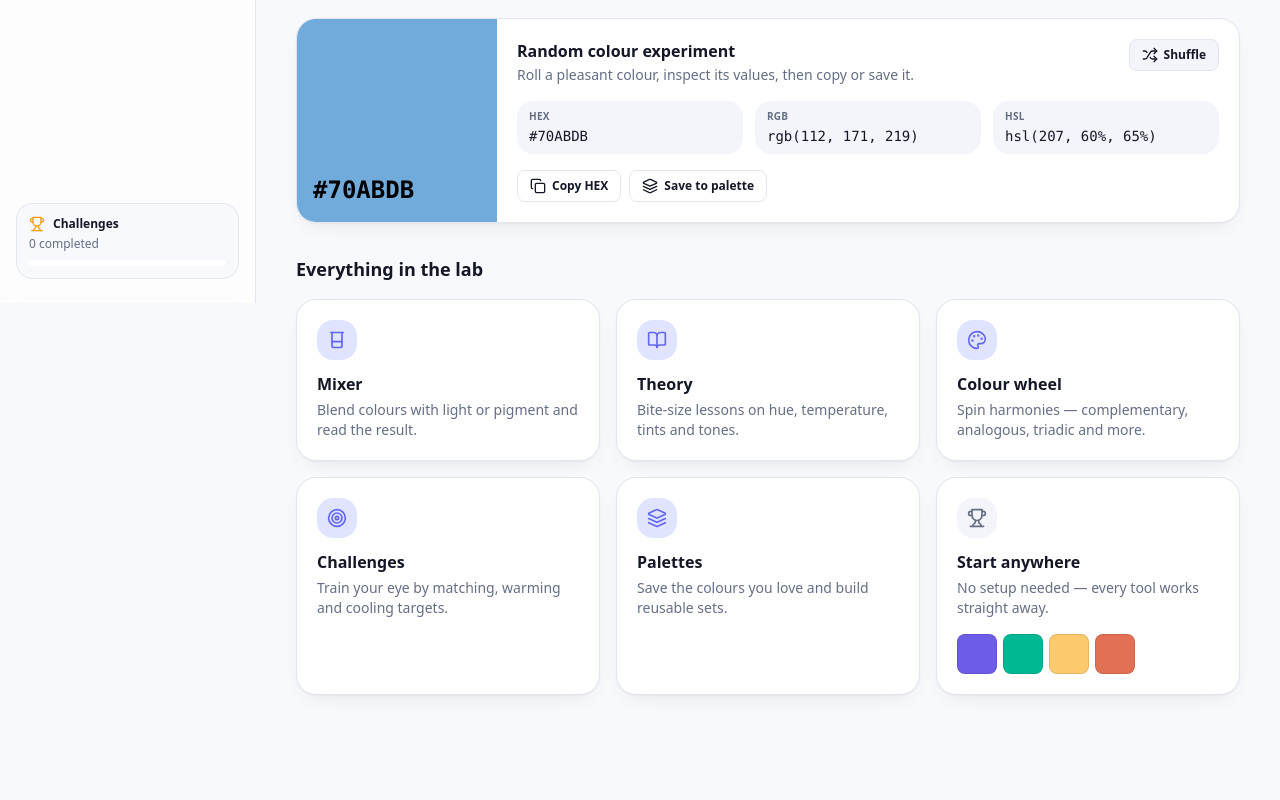
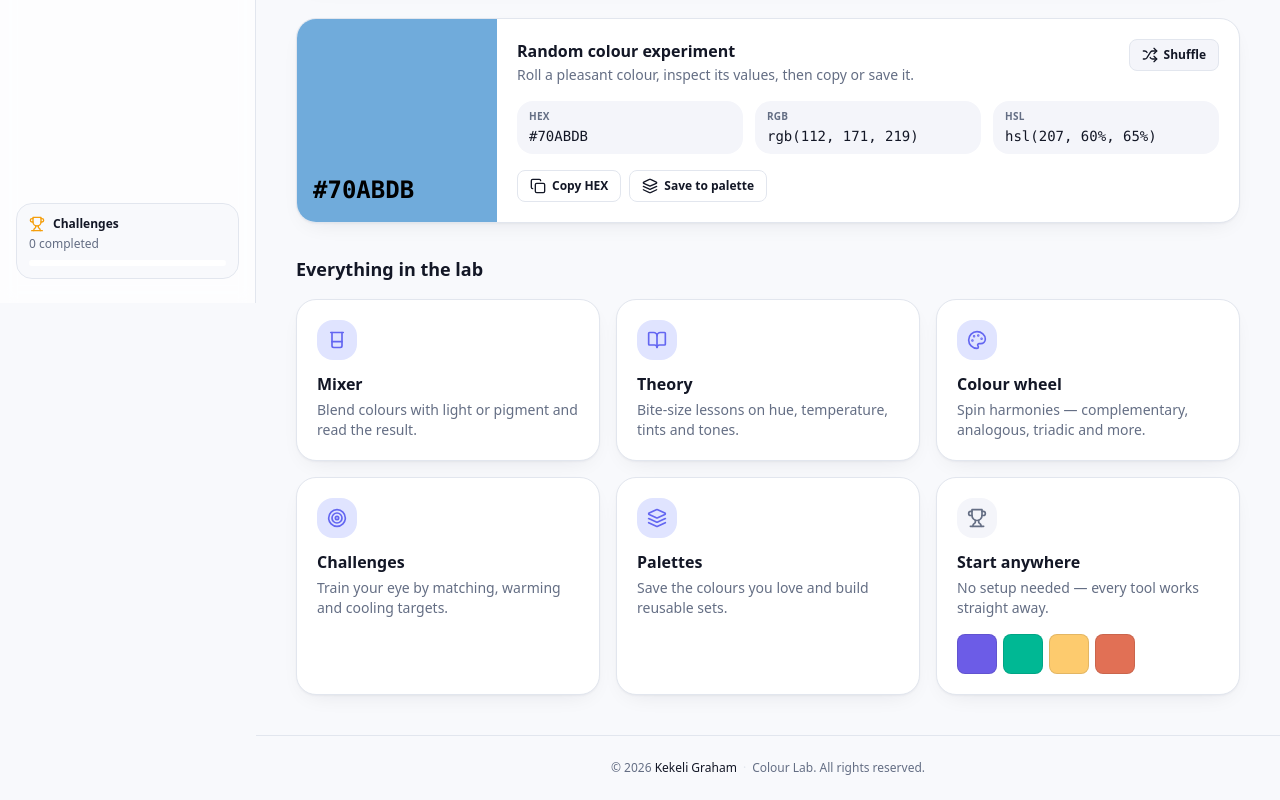
Before and after one commit to KennyGraham1/colourLab, a Next.js app: page / in a window 1280 px wide. Shown: the part 497-1297 px from the top of the page. Before the commit the page ends 1232 px from the top, so only its background shows below. Built offline with nearby package versions, Linux system fonts and the light colour scheme.

Commit message:
Add footer with copyright information and enhance color naming in WheelSection

```diff
--- a/components/AppShell.tsx
+++ b/components/AppShell.tsx
@@ -186,6 +186,16 @@ export function AppShell({
         <main className="flex-1 px-4 py-6 sm:px-6 lg:px-10 lg:py-10">
           {children}
         </main>
+
+        <footer className="border-t border-border px-4 py-6 sm:px-6 lg:px-10">
+          <p className="text-center text-xs text-muted">
+            <span aria-hidden>&copy;</span>
+            <span className="sr-only">Copyright</span> {new Date().getFullYear()}{" "}
+            <span className="font-medium text-ink">Kekeli Graham</span>
+            <span className="mx-1.5 text-border">·</span>
+            Colour Lab. All rights reserved.
+          </p>
+        </footer>
       </div>
     </div>
   );
--- a/sections/HomeSection.tsx
+++ b/sections/HomeSection.tsx
@@ -1,6 +1,6 @@
 "use client";
 
-import { useMemo, useState } from "react";
+import { useEffect, useMemo, useState } from "react";
 import { motion } from "framer-motion";
 import {
   Beaker,
@@ -74,12 +74,19 @@ const FEATURES: FeatureCard[] = [
 export function HomeSection({ onNavigate }: SectionProps) {
   const { hydrated, palettes, progress, quickSaveColor, toast } = useAppState();
 
-  // The "random colour experiment" mini. Seeded once on mount, reshuffled on demand.
-  const [experiment, setExperiment] = useState<string>(() => randomPleasantHex());
+  // The "random colour experiment" mini. Start from a FIXED colour so the
+  // server and first client render match (no hydration mismatch), then pick a
+  // random one after mount and on demand.
+  const [experiment, setExperiment] = useState<string>(HERO_SWATCHES[0]);
   const described = useMemo(() => describeColor(experiment), [experiment]);
   const experimentInk = readableTextColor(described.hex);
 
   const shuffle = () => setExperiment(randomPleasantHex());
+
+  // Randomise once after the component has mounted on the client.
+  useEffect(() => {
+    setExperiment(randomPleasantHex());
+  }, []);
 
   const copyHex = async () => {
     try {
--- a/sections/WheelSection.tsx
+++ b/sections/WheelSection.tsx
@@ -5,6 +5,7 @@ import { Check, Copy, Dices, Save } from "lucide-react";
 import type { SectionProps } from "@/types";
 import { cn } from "@/lib/cn";
 import { describeColor, hexToHsl, randomPleasantHex, withLightness } from "@/lib/color";
+import { describeColorName, getColorName } from "@/lib/colorNames";
 import { getHarmony, HARMONY_KINDS, type HarmonyKind } from "@/lib/harmonies";
 import { useCopy } from "@/hooks/useCopy";
 import { useAppState } from "@/store/AppStateProvider";
@@ -42,6 +43,7 @@ export function WheelSection({ onNavigate: _onNavigate }: SectionProps) {
 
   const lightness = Math.round(hexToHsl(base).l);
   const { hex, rgb, hsl } = describeColor(base);
+  const baseName = describeColorName(base);
 
   const paletteString = harmony.colors.join(", ");
   const copiedPalette = copied === paletteString;
@@ -91,6 +93,12 @@ export function WheelSection({ onNavigate: _onNavigate }: SectionProps) {
               onChange={setBase}
               markers={harmony.colors}
             />
+
+            {/* Friendly name of the currently selected colour. */}
+            <div className="flex flex-col items-center gap-1 text-center">
+              <span className="text-lg font-bold text-ink">{baseName}</span>
+              <span className="font-mono text-xs text-muted">{hex}</span>
+            </div>
 
             <SliderControl
               label="Lightness"
@@ -190,6 +198,7 @@ export function WheelSection({ onNavigate: _onNavigate }: SectionProps) {
                 <ColourSwatch
                   key={`${c}-${i}`}
                   hex={c}
+                  label={getColorName(c)}
                   showHex
                   copyable
                   size="md"
```
